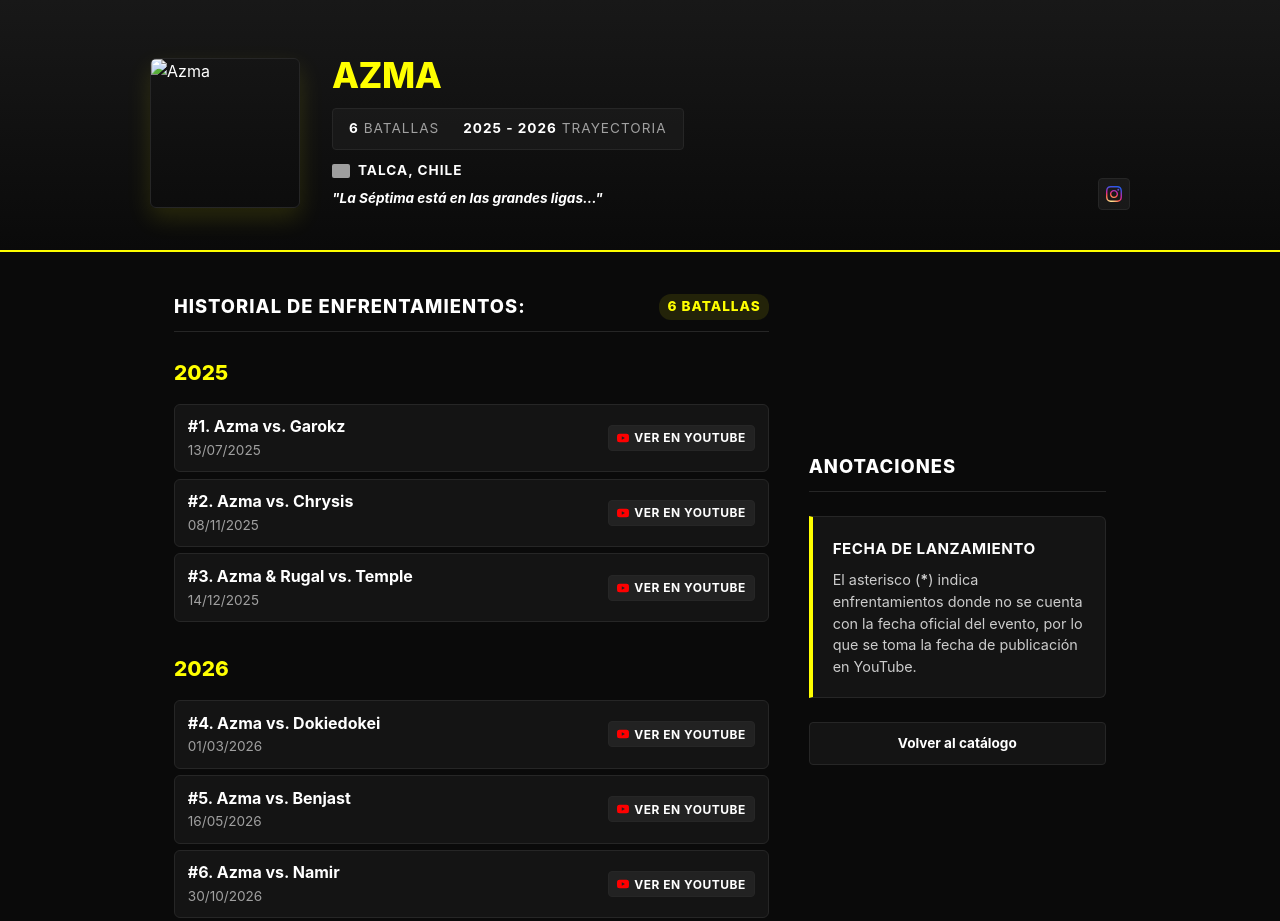
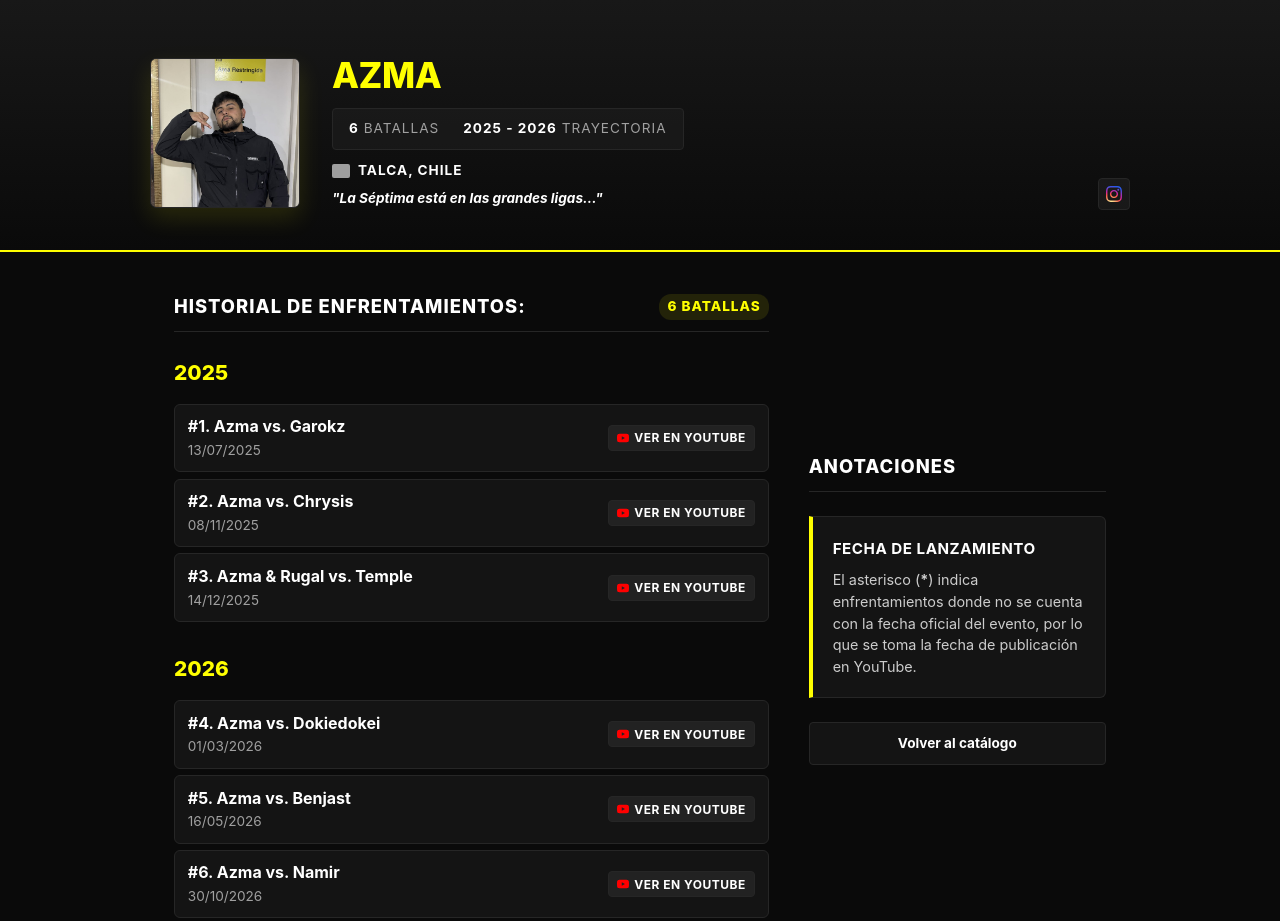
Before and after one commit to battleraphispano/catalog, a plain HTML site: page azma.html in a window 1280 px wide. Drawn offline with Linux system fonts and the light colour scheme; grey boxes are pictures that could not be loaded.

Commit message:
Change image format from jpg to jfif

```diff
--- a/azma.html
+++ b/azma.html
@@ -513,7 +513,7 @@
     <div class="container">
       <div class="header-content">
         <div class="cover-art">
-          <img src="azma.jpg" alt="Azma">
+          <img src="azma.jfif" alt="Azma">
         </div>
         <div class="meta-info">
           <h1><span>Azma</span></h1>
```
